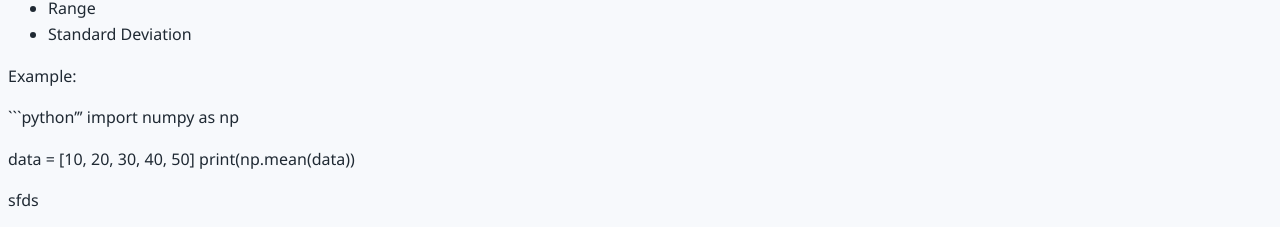
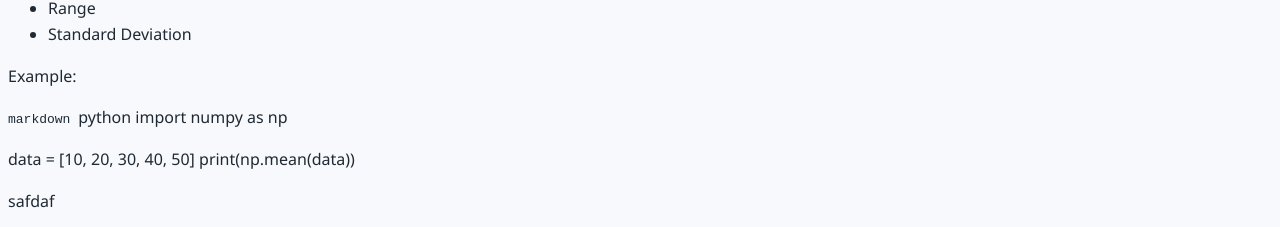
Before and after one commit to irshadvaza/irshadvaza.tech, a Jekyll site: the page built from learning-guides/statistics/introduction-to-statistics.md, in a window 1280 px wide. Shown: the part 1941-2168 px from the top of the page. Built offline with Jekyll 4.4.1, drawn with Linux system fonts in a browser that asks for light colours; our own code applies the rules of GitHub Pages for plain Markdown files.

Commit message:
Update introduction-to-statistics.md

````diff
--- a/learning-guides/statistics/introduction-to-statistics.md
+++ b/learning-guides/statistics/introduction-to-statistics.md
@@ -87,10 +87,13 @@
 
 Example:
 
-```python'''
+```markdown
+```python
 import numpy as np
 
 data = [10, 20, 30, 40, 50]
 print(np.mean(data))
 
-sfds
+
+
+safdaf
````
